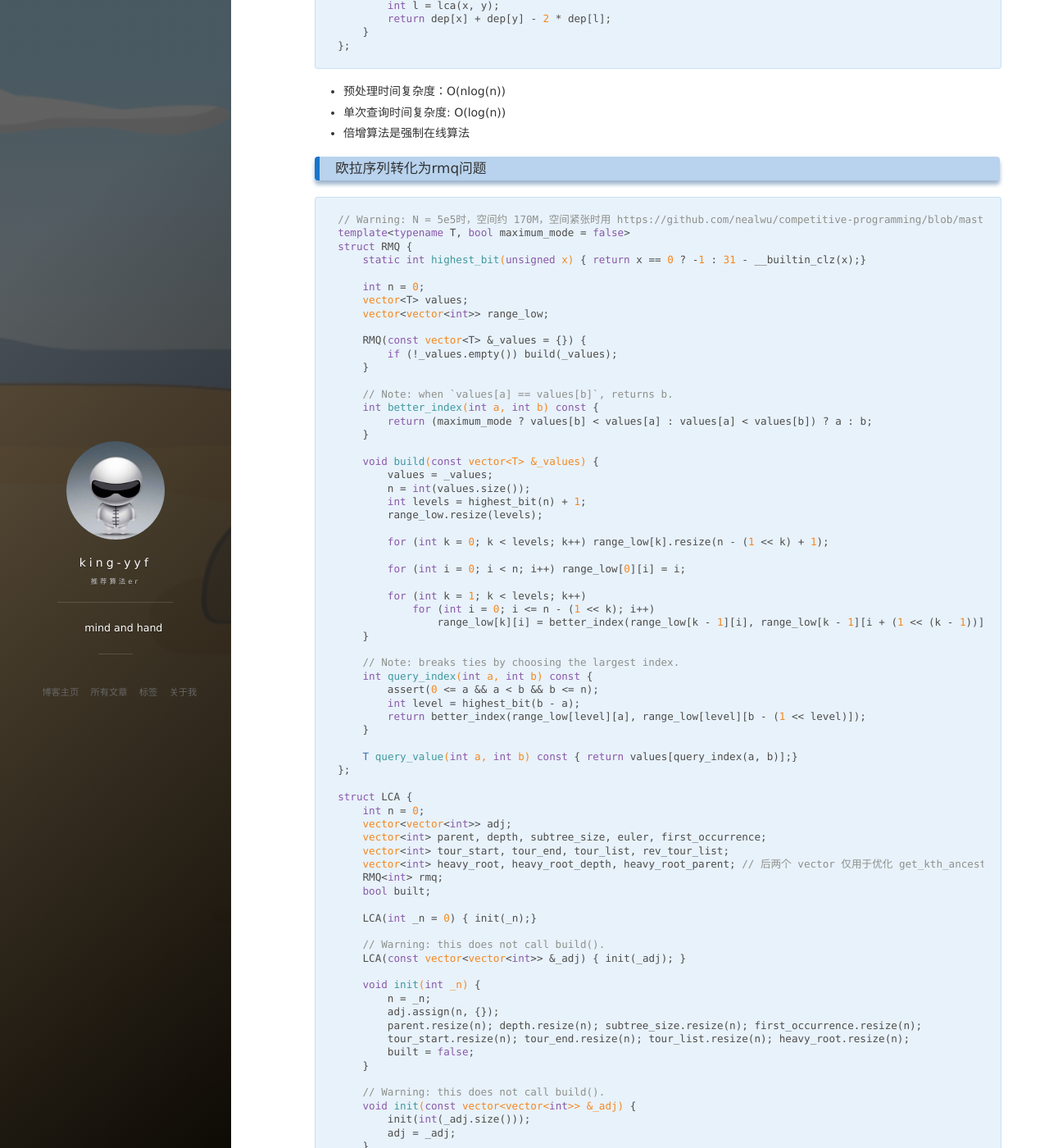
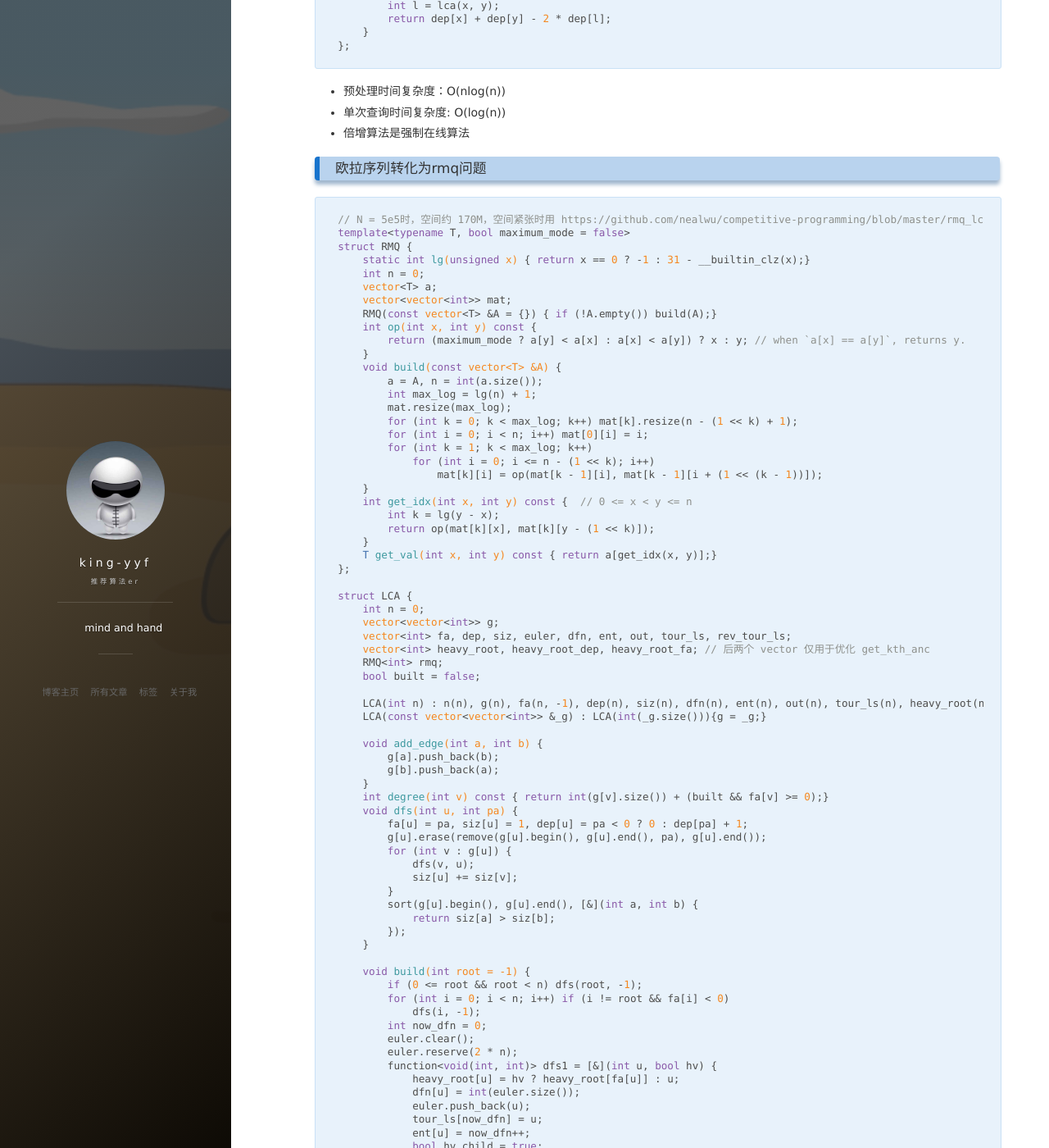
Before and after one commit to king-yyf/king-yyf.github.io, a Jekyll site: the page built from _posts/2022-06-08-lca.md, in a window 1280 px wide and 1400 px high, scrolled down 1765 px. Shown: the whole window at 82% size. Built offline with Jekyll 4.4.1, drawn with Linux system fonts in a browser that asks for light colours; nearby versions of some CDN libraries; comment, search, counter and statistics services are not loaded; some of the changed text lies outside the part shown.

Commit message:
up lac template

````diff
--- a/_posts/2022-06-08-lca.md
+++ b/_posts/2022-06-08-lca.md
@@ -118,269 +118,181 @@ public:
 
 
 ```c++
-// Warning: N = 5e5时，空间约 170M，空间紧张时用 https://github.com/nealwu/competitive-programming/blob/master/rmq_lca/block_rmq_mask.cc
+// N = 5e5时，空间约 170M，空间紧张时用 https://github.com/nealwu/competitive-programming/blob/master/rmq_lca/block_rmq_mask.cc
 template<typename T, bool maximum_mode = false>
 struct RMQ {
-    static int highest_bit(unsigned x) { return x == 0 ? -1 : 31 - __builtin_clz(x);}
-
+    static int lg(unsigned x) { return x == 0 ? -1 : 31 - __builtin_clz(x);}
     int n = 0;
-    vector<T> values;
-    vector<vector<int>> range_low;
-
-    RMQ(const vector<T> &_values = {}) {
-        if (!_values.empty()) build(_values);
+    vector<T> a;
+    vector<vector<int>> mat;
+    RMQ(const vector<T> &A = {}) { if (!A.empty()) build(A);}
+    int op(int x, int y) const {
+        return (maximum_mode ? a[y] < a[x] : a[x] < a[y]) ? x : y; // when `a[x] == a[y]`, returns y.
     }
-
-    // Note: when `values[a] == values[b]`, returns b.
-    int better_index(int a, int b) const {
-        return (maximum_mode ? values[b] < values[a] : values[a] < values[b]) ? a : b;
+    void build(const vector<T> &A) {
+        a = A, n = int(a.size());
+        int max_log = lg(n) + 1;
+        mat.resize(max_log);
+        for (int k = 0; k < max_log; k++) mat[k].resize(n - (1 << k) + 1);
+        for (int i = 0; i < n; i++) mat[0][i] = i;
+        for (int k = 1; k < max_log; k++)
+            for (int i = 0; i <= n - (1 << k); i++)
+                mat[k][i] = op(mat[k - 1][i], mat[k - 1][i + (1 << (k - 1))]);
     }
-
-    void build(const vector<T> &_values) {
-        values = _values;
-        n = int(values.size());
-        int levels = highest_bit(n) + 1;
-        range_low.resize(levels);
-
-        for (int k = 0; k < levels; k++) range_low[k].resize(n - (1 << k) + 1);
-
-        for (int i = 0; i < n; i++) range_low[0][i] = i;
-
-        for (int k = 1; k < levels; k++)
-            for (int i = 0; i <= n - (1 << k); i++)
-                range_low[k][i] = better_index(range_low[k - 1][i], range_low[k - 1][i + (1 << (k - 1))]);
+    int get_idx(int x, int y) const {  // 0 <= x < y <= n
+        int k = lg(y - x);
+        return op(mat[k][x], mat[k][y - (1 << k)]);
     }
-
-    // Note: breaks ties by choosing the largest index.
-    int query_index(int a, int b) const {
-        assert(0 <= a && a < b && b <= n);
-        int level = highest_bit(b - a);
-        return better_index(range_low[level][a], range_low[level][b - (1 << level)]);
-    }
-
-    T query_value(int a, int b) const { return values[query_index(a, b)];}
+    T get_val(int x, int y) const { return a[get_idx(x, y)];}
 };
 
 struct LCA {
     int n = 0;
-    vector<vector<int>> adj;
-    vector<int> parent, depth, subtree_size, euler, first_occurrence;
-    vector<int> tour_start, tour_end, tour_list, rev_tour_list;
-    vector<int> heavy_root, heavy_root_depth, heavy_root_parent; // 后两个 vector 仅用于优化 get_kth_ancestor
+    vector<vector<int>> g;
+    vector<int> fa, dep, siz, euler, dfn, ent, out, tour_ls, rev_tour_ls;
+    vector<int> heavy_root, heavy_root_dep, heavy_root_fa; // 后两个 vector 仅用于优化 get_kth_anc
     RMQ<int> rmq;
-    bool built;
+    bool built = false;
 
-    LCA(int _n = 0) { init(_n);}
-
-    // Warning: this does not call build().
-    LCA(const vector<vector<int>> &_adj) { init(_adj); }
-
-    void init(int _n) {
-        n = _n;
-        adj.assign(n, {});
-        parent.resize(n); depth.resize(n); subtree_size.resize(n); first_occurrence.resize(n);
-        tour_start.resize(n); tour_end.resize(n); tour_list.resize(n); heavy_root.resize(n);
-        built = false;
-    }
-
-    // Warning: this does not call build().
-    void init(const vector<vector<int>> &_adj) {
-        init(int(_adj.size()));
-        adj = _adj;
-    }
+    LCA(int n) : n(n), g(n), fa(n, -1), dep(n), siz(n), dfn(n), ent(n), out(n), tour_ls(n), heavy_root(n){}
+    LCA(const vector<vector<int>> &_g) : LCA(int(_g.size())){g = _g;}
 
     void add_edge(int a, int b) {
-        adj[a].push_back(b);
-        adj[b].push_back(a);
+        g[a].push_back(b);
+        g[b].push_back(a);
     }
-
-    int degree(int v) const {
-        return int(adj[v].size()) + (built && parent[v] >= 0);
-    }
-
-    void dfs(int node, int par) {
-        parent[node] = par;
-        depth[node] = par < 0 ? 0 : depth[par] + 1;
-        subtree_size[node] = 1;
-
-        adj[node].erase(remove(adj[node].begin(), adj[node].end(), par), adj[node].end());
-
-        for (int child : adj[node]) {
-            dfs(child, node);
-            subtree_size[node] += subtree_size[child];
+    int degree(int v) const { return int(g[v].size()) + (built && fa[v] >= 0);}
+    void dfs(int u, int pa) {
+        fa[u] = pa, siz[u] = 1, dep[u] = pa < 0 ? 0 : dep[pa] + 1;
+        g[u].erase(remove(g[u].begin(), g[u].end(), pa), g[u].end());
+        for (int v : g[u]) {
+            dfs(v, u);
+            siz[u] += siz[v];
         }
-
-        sort(adj[node].begin(), adj[node].end(), [&](int a, int b) {
-            return subtree_size[a] > subtree_size[b];
+        sort(g[u].begin(), g[u].end(), [&](int a, int b) {
+            return siz[a] > siz[b];
         });
     }
 
-    int tour;
-
-    void tour_dfs(int node, bool heavy) {
-        heavy_root[node] = heavy ? heavy_root[parent[node]] : node;
-        first_occurrence[node] = int(euler.size());
-        euler.push_back(node);
-        tour_list[tour] = node;
-        tour_start[node] = tour++;
-        bool heavy_child = true;
-
-        for (int child : adj[node]) {
-            tour_dfs(child, heavy_child);
-            euler.push_back(node);
-            heavy_child = false;
-        }
-
-        tour_end[node] = tour;
-    }
-
-    void build(int root = -1, bool build_rmq = true) {
-        parent.assign(n, -1);
-
+    void build(int root = -1) {
         if (0 <= root && root < n) dfs(root, -1);
-
-        for (int i = 0; i < n; i++)
-            if (i != root && parent[i] < 0)
-                dfs(i, -1);
-
-        tour = 0;
+        for (int i = 0; i < n; i++) if (i != root && fa[i] < 0)
+            dfs(i, -1);
+        int now_dfn = 0;
         euler.clear();
         euler.reserve(2 * n);
-
+        function<void(int, int)> dfs1 = [&](int u, bool hv) {
+            heavy_root[u] = hv ? heavy_root[fa[u]] : u;
+            dfn[u] = int(euler.size());
+            euler.push_back(u);
+            tour_ls[now_dfn] = u;
+            ent[u] = now_dfn++;
+            bool hv_child = true;
+            for (int v : g[u]) {
+                dfs1(v, hv_child);
+                euler.push_back(u);
+                hv_child = false;
+            }
+            out[u] = now_dfn;
+        };
         for (int i = 0; i < n; i++)
-            if (parent[i] < 0) {
-                tour_dfs(i, false);
+            if (fa[i] < 0) {
+                dfs1(i, false);
                 euler.push_back(-1);
             }
+        assert(int(euler.size()) == 2 * n);
+        vector<int> euler_dep;
+        euler_dep.reserve(euler.size());
+        for (int u : euler) euler_dep.push_back(u < 0 ? u : dep[u]);
+        rmq.build(euler_dep);
 
-        assert(int(euler.size()) == 2 * n);
-        vector<int> euler_depth;
-        euler_depth.reserve(euler.size());
-
-        for (int node : euler) euler_depth.push_back(node < 0 ? node : depth[node]);
-
-        if (build_rmq) rmq.build(euler_depth);
-
-        euler_depth.clear();
-        heavy_root_depth.resize(n); heavy_root_parent.resize(n);
+        euler_dep.clear();
+        heavy_root_dep.resize(n); heavy_root_fa.resize(n);
 
         for (int i = 0; i < n; i++) {
-            heavy_root_depth[i] = depth[heavy_root[i]];
-            heavy_root_parent[i] = parent[heavy_root[i]];
+            heavy_root_dep[i] = dep[heavy_root[i]];
+            heavy_root_fa[i] = fa[heavy_root[i]];
         }
-
-        rev_tour_list = tour_list;
-        reverse(rev_tour_list.begin(), rev_tour_list.end());
+        rev_tour_ls = tour_ls;
+        reverse(rev_tour_ls.begin(), rev_tour_ls.end());
         built = true;
     }
 
     // return <直径长度，{端点u, 端点v}>
     pair<int, array<int, 2>> get_diameter() const {
-        assert(built);
         pair<int, int> u_max = {-1, -1}, ux_max = {-1, -1};
         pair<int, array<int, 2>> uxv_max = {-1, {-1, -1}};
 
         for (int node : euler) {
             if (node < 0) break;
-            u_max = max(u_max, {depth[node], node});
-            ux_max = max(ux_max, {u_max.first - 2 * depth[node], u_max.second});
-            uxv_max = max(uxv_max, {ux_max.first + depth[node], {ux_max.second, node}});
+            u_max = max(u_max, {dep[node], node});
+            ux_max = max(ux_max, {u_max.first - 2 * dep[node], u_max.second});
+            uxv_max = max(uxv_max, {ux_max.first + dep[node], {ux_max.second, node}});
         }
 
         return uxv_max;
     }
-
-    // Returns the center(s) of the tree (the midpoint(s) of the diameter).
-    array<int, 2> get_center() const {
+    array<int, 2> get_center() const { // 树的直径的中点
         pair<int, array<int, 2>> diam = get_diameter();
         int length = diam.first, a = diam.second[0], b = diam.second[1];
         return {get_kth_node_on_path(a, b, length / 2), get_kth_node_on_path(a, b, (length + 1) / 2)};
     }
-
-    // Note: returns -1 if `a` and `b` aren't connected.
-    int get_lca(int a, int b) const {
-        a = first_occurrence[a], b = first_occurrence[b];
+    int get_lca(int a, int b) const {   // return -1, if a,b不连通
+        a = dfn[a], b = dfn[b];
         if (a > b) swap(a, b);
-
-        return euler[rmq.query_index(a, b + 1)];
+        return euler[rmq.get_idx(a, b + 1)];
     }
 
-    bool is_ancestor(int a, int b) const {
-        return tour_start[a] <= tour_start[b] && tour_start[b] < tour_end[a];
+    bool is_anc(int a, int b) const { return ent[a] <= ent[b] && ent[b] < out[a];}
+    bool on_path(int x, int a, int b) const {
+        return (is_anc(x, a) || is_anc(x, b)) && is_anc(get_lca(a, b), x);
     }
-
-    bool on_path(int x, int a, int b) const {
-        return (is_ancestor(x, a) || is_ancestor(x, b)) && is_ancestor(get_lca(a, b), x);
-    }
-
-    int get_dist(int a, int b) const {
-        return depth[a] + depth[b] - 2 * depth[get_lca(a, b)];
-    }
+    int get_dist(int a, int b) const {return dep[a] + dep[b] - 2 * dep[get_lca(a, b)];}
 
     // Returns the child of `a` that is an ancestor of `b`. Assumes `a` is a strict ancestor of `b`.
-    int child_ancestor(int a, int b) const {
-        assert(a != b && is_ancestor(a, b));
-
-        // Note: this depends on RMQ breaking ties by latest index.
-        int child = euler[rmq.query_index(first_occurrence[a], first_occurrence[b] + 1) + 1];
-        // assert(parent[child] == a && is_ancestor(child, b));
+    int child_anc(int a, int b) const {
+        assert(a != b && is_anc(a, b));
+        int child = euler[rmq.get_idx(dfn[a], dfn[b] + 1) + 1];
         return child;
     }
-
-    int get_kth_ancestor(int a, int k) const {
-        if (k > depth[a]) return -1;
-
-        int goal = depth[a] - k;
-
-        while (heavy_root_depth[a] > goal)
-            a = heavy_root_parent[a];
-
-        return tour_list[tour_start[a] + goal - depth[a]];
+    int get_kth_anc(int a, int k) const {
+        if (k > dep[a]) return -1;
+        int goal = dep[a] - k;
+        while (heavy_root_dep[a] > goal)
+            a = heavy_root_fa[a];
+        return tour_ls[ent[a] + goal - dep[a]];
     }
-
     int get_kth_node_on_path(int a, int b, int k) const {
-        int anc = get_lca(a, b);
-        int first_half = depth[a] - depth[anc];
-        int second_half = depth[b] - depth[anc];
-
-        if (k < 0 || k > first_half + second_half) return -1;
-
-        if (k < first_half)
-            return get_kth_ancestor(a, k);
+        int anc = get_lca(a, b), ls = dep[a] - dep[anc], rs = dep[b] - dep[anc];
+        if (k < 0 || k > ls + rs) return -1;
+        if (k < ls)
+            return get_kth_anc(a, k);
         else
-            return get_kth_ancestor(b, first_half + second_half - k);
+            return get_kth_anc(b, ls + rs - k);
     }
-
-    // Note: this is the LCA of any two nodes out of three when the third node is the root.
-    // It is also the node with the minimum sum of distances to all three nodes (the centroid of the three nodes).
+    // 到三个节点距离之和最小的节点(质心)，lca(a, b), lca(b, c)和 lca(c, a)中最深的节点
     int get_common_node(int a, int b, int c) const {
-        // Return the deepest node among lca(a, b), lca(b, c), and lca(c, a).
         int x = get_lca(a, b), y = get_lca(b, c), z = get_lca(c, a);
         return x ^ y ^ z;
     }
 
-    // Given a subset of k tree nodes, computes the minimal subtree that contains all the nodes (at most 2k - 1 nodes).
-    // Returns a list of {node, parent} for every node in the subtree sorted by tour index. Runs in O(k log k).
-    // Note that all parents also appear as a node in the return value, and nodes[0].first is the compressed root.
+    // 给定树上k个节点子集，计算包含所有k个节点的最小子树(最多2*k-1节点) res[0].first 是子树的根
     vector<pair<int, int>> compress_tree(vector<int> nodes) const {
         if (nodes.empty()) return {};
 
-        auto &&compare_tour = [&](int a, int b) { return tour_start[a] < tour_start[b]; };
-        sort(nodes.begin(), nodes.end(), compare_tour);
+        auto &&comp = [&](int a, int b) { return ent[a] < ent[b]; };
+        sort(nodes.begin(), nodes.end(), comp);
         int k = int(nodes.size());
-
         for (int i = 0; i < k - 1; i++)
             nodes.push_back(get_lca(nodes[i], nodes[i + 1]));
+        sort(nodes.begin() + k, nodes.end(), comp);
+        inplace_merge(nodes.begin(), nodes.begin() + k, nodes.end(), comp);
+        nodes.erase(unique(nodes.begin(), nodes.end()), nodes.end());
+        vector<pair<int, int>> res = { {nodes[0], -1} };
+        for (int i = 1; i < int(nodes.size()); i++)
+            res.emplace_back(nodes[i], get_lca(nodes[i], nodes[i - 1]));
 
-        sort(nodes.begin() + k, nodes.end(), compare_tour);
-        inplace_merge(nodes.begin(), nodes.begin() + k, nodes.end(), compare_tour);
-        nodes.erase(unique(nodes.begin(), nodes.end()), nodes.end());
-        vector<pair<int, int>> result = { {nodes[0], -1} };
-
-        for (int i = 1; i < int(nodes.size()); i++)
-            result.emplace_back(nodes[i], get_lca(nodes[i], nodes[i - 1]));
-
-        return result;
+        return res;
     }
 };
 ```
@@ -392,7 +304,7 @@ struct LCA {
 + 添加边 `lca.add_edge(u, v);`
 + lca预处理 `lca.build();`
 + 求 lca, `lca.get_lca(a,b)` 如果不连通返回-1
-+ 判断 a是否是b的祖先节点 `lca.is_ancestor(a, b)`
++ 判断 a是否是b的祖先节点 `lca.is_anc(a, b)`
 + 判断 x 是否在 a,b 的简单路径上 `lca.on_path(x,a,b)`
 + 节点a和节点b的距离 `lca.get_dist(a,b)`
 + 求树的直径 `lca.get_diameter()`  返回，`pair<int, array<int, 2>>` 直径，节点u, 节点v
@@ -445,12 +357,11 @@ int main(){
     int n,m,s,x,y;
     cin>>n>>m>>s;
     LCA g(n);
-    for (int i = 0; i < n; ++i) {
+    for (int i = 1; i < n; ++i) {
         cin >> x >> y;
         g.add_edge(x-1,y-1);
     }
-    g.dfs(s-1,-1);
-    g.build();
+    g.build(s-1);
     for (int i = 0; i < m; ++i) {
         cin >> x >> y;
         cout << g.get_lca(x - 1, y - 1) + 1 << "\n";
@@ -547,7 +458,7 @@ int main() {
         }
         bool o = 1;
         sort(a.begin(), a.end(), [&](int x, int y){
-            return g.depth[x] > g.depth[y];
+            return g.dep[x] > g.dep[y];
         });
         int u = a[0], v = a[0], d = 0;
         for (int i = 1; i < m; ++i) {
````
